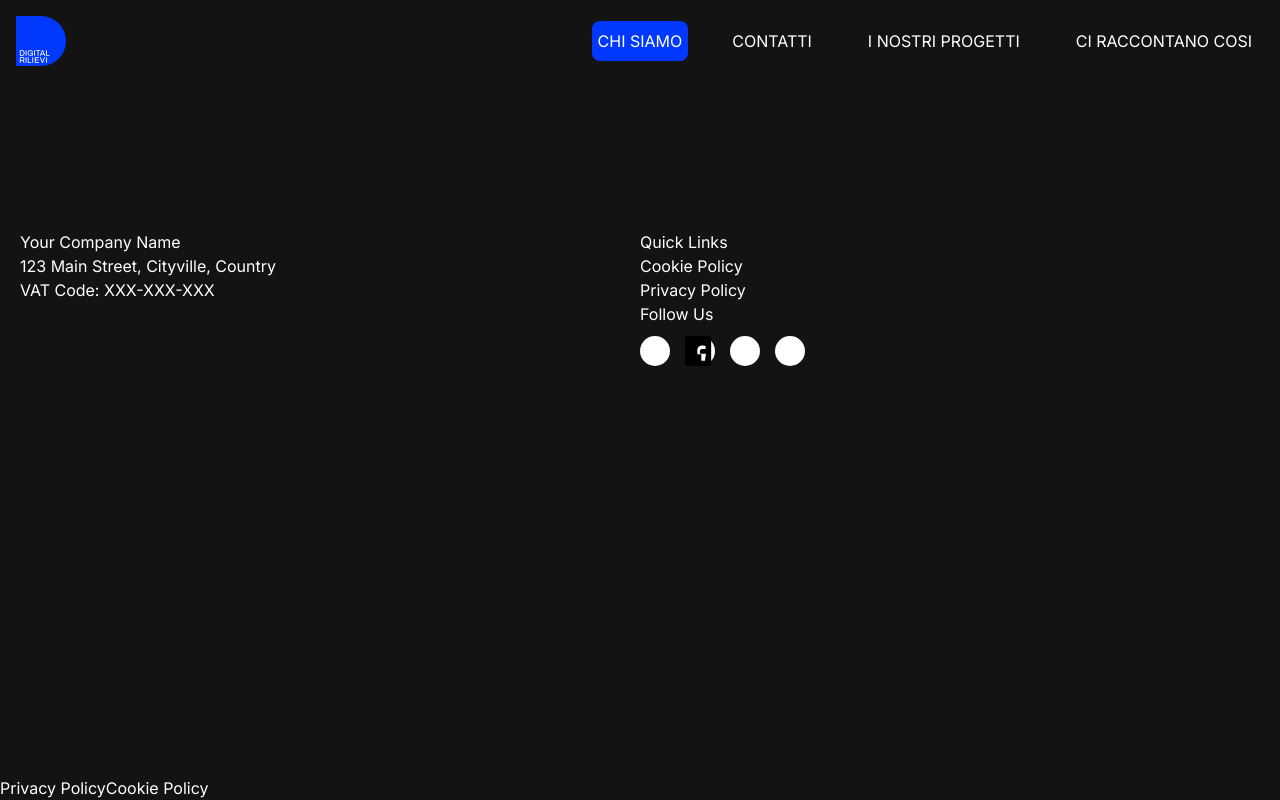
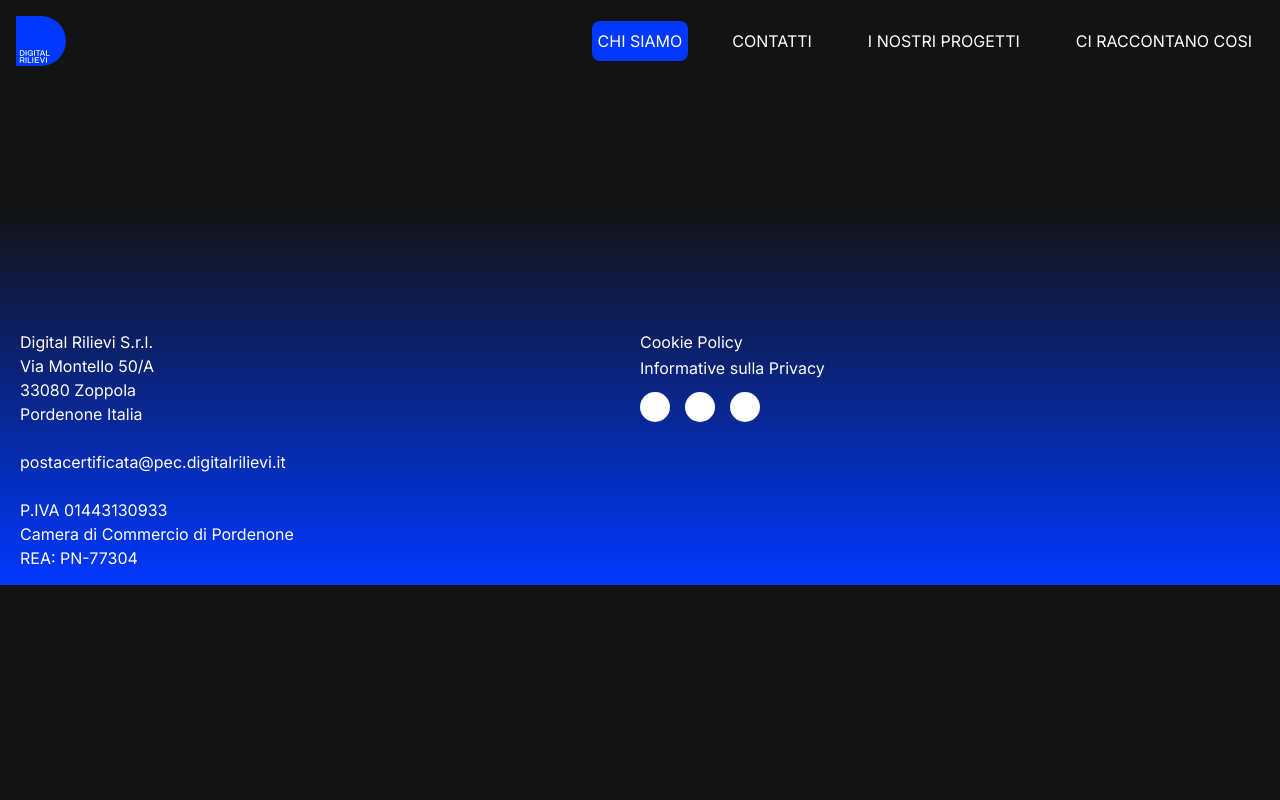
Before and after one commit to digital-rilievi/web, a Next.js app: page /chi-siamo in a window 1280 px wide. Built offline with nearby package versions, Linux system fonts and the light colour scheme.

Commit message:
footer progressed

```diff
--- a/src/app/components/Footer/Footer.module.css
+++ b/src/app/components/Footer/Footer.module.css
@@ -1,16 +1,42 @@
+/* Footer.module.css */
 .footer {
   padding: 20px;
+  padding-top: 120px;
+  padding-bottom: 40px;
   display: flex;
   justify-content: space-between;
   align-items: flex-start;
+  background: linear-gradient(180deg, rgba(0, 56, 255, 0.00) 0%, #0038FF 100%);
+  margin-top: 30px;
+  padding-bottom: 15px;
+  height: fit-content;
 }
 
-.leftColumn, .rightColumn {
+.leftColumn,
+.rightColumn {
   flex: 1;
+  display: flex;
+  flex-direction: column;
 }
 
-.rightColumn h3 {
-  margin-top: 0;
+.rightColumn {
+  display: flex;
+  flex-direction: column;
+}
+
+.rightColumn ul {
+  list-style: none;
+  padding: 0;
+  flex: 1; /* Ensure the ul takes up all available space */
+}
+
+.rightColumn li {
+  margin-bottom: 2px;
+}
+
+/* Spacer to create empty space */
+.spacer {
+  flex-grow: 1;
 }
 
 .socialButtons {
--- a/src/app/components/Footer/Footer.tsx
+++ b/src/app/components/Footer/Footer.tsx
@@ -1,40 +1,41 @@
 import React from 'react';
-import styles from './Footer.module.css';
+import styles from './Footer.module.css'
+import content from 'content.json'
 
 const Footer = () => {
   return (
     <footer className={styles.footer}>
       <div className={styles.leftColumn}>
         <div>
-          <h3>Your Company Name</h3>
-          <p>123 Main Street, Cityville, Country</p>
-          <p>VAT Code: XXX-XXX-XXX</p>
+          <h3>{content.footer.companyName}</h3>
+          <p>{content.footer.addressLine1}</p>
+          <p>{content.footer.addressLine2}</p>
+          <p>{content.footer.addressLine3}</p>
+          <br />
+          <p>{content.footer.pec}</p>
+          <br />
+          <p>{content.footer.vat}</p>
+          <p>{content.footer.legal1}</p>
+          <p>{content.footer.legal2}</p>
         </div>
       </div>
 
       <div className={styles.rightColumn}>
-        <div>
-          <h3>Quick Links</h3>
-          <ul>
-            <li><a href="#">Cookie Policy</a></li>
-            <li><a href="#">Privacy Policy</a></li>
-          </ul>
-        </div>
+        <ul>
+          <li><a href={content.footer.privacyPolicyLink}>{content.footer.cookiesPolicyLabel}</a></li>
+          <li><a href={content.footer.cookiesPolicyLink}>{content.footer.privacyPolicyLabel}</a></li>
+        </ul>
+
+        {/* Spacer to create empty space */}
+        <div className={styles.spacer}></div>
+
+        <ul>
+          {/* Add more list items as needed */}
+        </ul>
 
         <div>
-          <h3>Follow Us</h3>
           <div className={styles.socialButtons}>
             <button><i className="fab fa-facebook"></i></button>
-            <button>
-            <svg
-              xmlns="http://www.w3.org/2000/svg"
-              fill="currentColor"
-              className={"bi bi-facebook"}
-              viewBox="0 0 16 16"
-            >
-              <path d="M15 0H1C.448 0 0 .448 0 1v14c0 .552.448 1 1 1h7.695v-6.275H6.59V7.87c0-1.815 1.08-2.82 2.74-2.82.787 0 1.63.14 1.63.14v1.79h-1.822c-.904 0-1.186.56-1.186 1.137v1.37h3.204l-.515 3.725h-2.689V16h5c.552 0 1-.448 1-1V1c0-.552-.448-1-1-1z" />
-            </svg>
-            </button>
             <button><i className="fab fa-instagram"></i></button>
             <button><i className="fab fa-linkedin"></i></button>
           </div>
--- a/src/app/globals.css
+++ b/src/app/globals.css
@@ -24,7 +24,6 @@ body {
   flex-direction: column;
   overflow-x: hidden;
   margin: 0;
-  font-family: 'Dancing Script'
 }
 
 main {
--- a/src/app/layout.tsx
+++ b/src/app/layout.tsx
@@ -29,8 +29,9 @@ export default function RootLayout({
         <Analytics />
         <SpeedInsights />
         <footer>
-          <a href="https://www.iubenda.com/privacy-policy/24683312" className="iubenda-black iubenda-noiframe iubenda-embed iubenda-noiframe " title="Privacy Policy ">Privacy Policy</a><Script type="text/javascript" src="/iubenda-privacy.js"></Script>
+          {/* <a href="https://www.iubenda.com/privacy-policy/24683312" className="iubenda-black iubenda-noiframe iubenda-embed iubenda-noiframe " title="Privacy Policy ">Privacy Policy</a><Script type="text/javascript" src="/iubenda-privacy.js"></Script>
           <a href="https://www.iubenda.com/privacy-policy/24683312/cookie-policy" className="iubenda-black iubenda-noiframe iubenda-embed iubenda-noiframe " title="Cookie Policy ">Cookie Policy</a><Script type="text/javascript" src="/iubenda-cookies.js"></Script>
+         */}
         </footer>
       </body>
     </html>
--- a/src/content.json
+++ b/src/content.json
@@ -16,11 +16,16 @@
     "testimonials": {},
     "footer": {
         "companyName": "Digital Rilievi S.r.l.",
-        "companyAddress": "Via Montello 50/A, 33080, Zoppola, Pordenone",
-        "companyVat": "P.IVA 01443130933",
-        "companyPec": "PEC: postacertificata@pec.digitalrilievi.it",
-        "footerRights": "© 2023 Digital Rilievi Srl. All Rights Reserved.",
-        "privacyPolicy": "",
-        "cookiesPolicy": ""
+        "addressLine1": "Via Montello 50/A",
+        "addressLine2": "33080 Zoppola",
+        "addressLine3": "Pordenone Italia",
+        "pec": "postacertificata@pec.digitalrilievi.it",
+        "vat": "P.IVA 01443130933",
+        "legal1": "Camera di Commercio di Pordenone",
+        "legal2": "REA: PN-77304",
+        "privacyPolicyLabel": "Informative sulla Privacy",
+        "cookiesPolicyLabel": "Cookie Policy",
+        "privacyPolicyLink": "https://www.iubenda.com/privacy-policy/24683312",
+        "cookiesPolicyLink": "https://www.iubenda.com/privacy-policy/24683312/cookie-policy"
     }
 }
```
